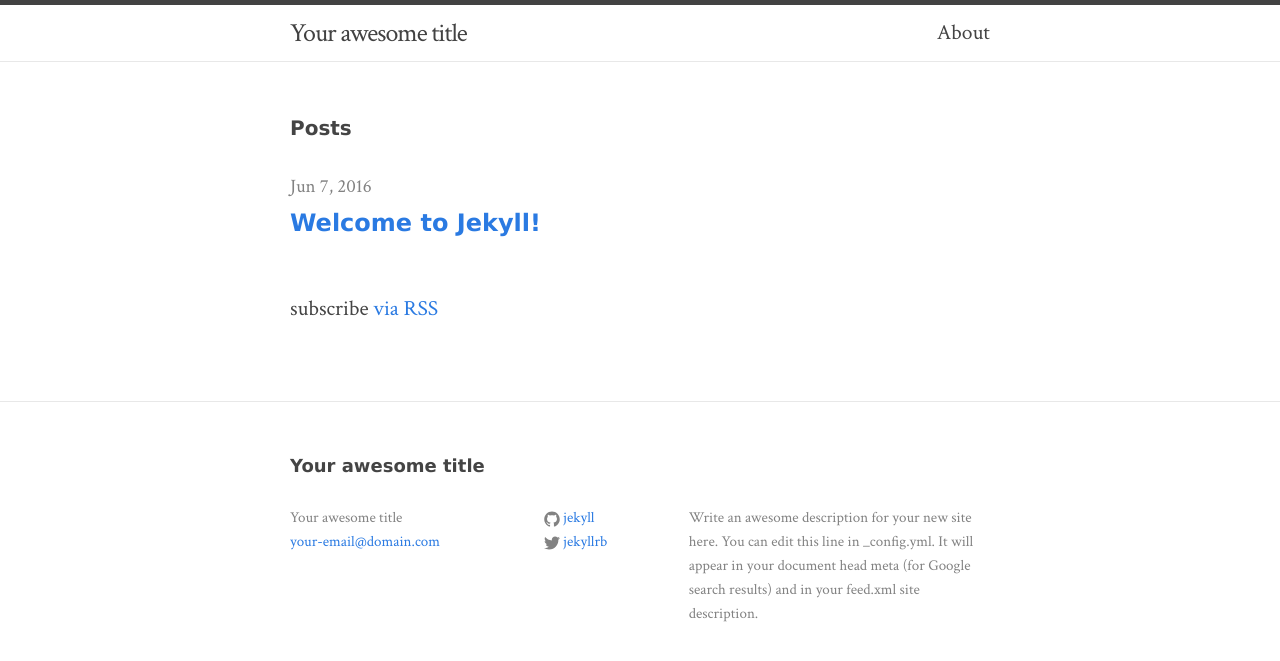
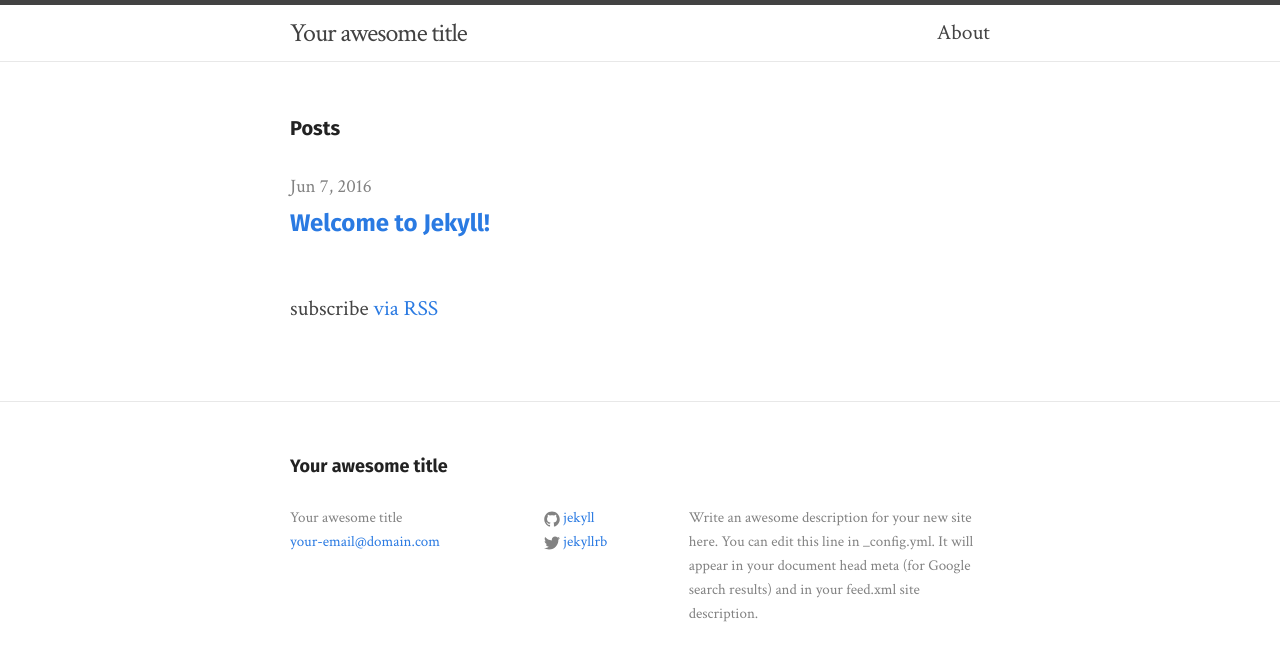
Before and after one commit to drawingjourney/drawingjourney.github.io, a Jekyll site: the page built from index.html, in a window 1280 px wide. Shown: the top 661 px of the page. Built offline with Jekyll 4.4.1, drawn with Linux system fonts in a browser that asks for light colours.

Commit message:
Fix headings

```diff
--- a/_includes/head.html
+++ b/_includes/head.html
@@ -7,6 +7,6 @@
     <meta name="description" content="{{ site.description }}">
 
     <link rel="stylesheet" href="{{ "/css/main.css" | prepend: site.baseurl }}">
-    <link href='https://fonts.googleapis.com/css?family=Crimson+Text:400,400italic,700' rel='stylesheet' type='text/css'>
+    <link href='https://fonts.googleapis.com/css?family=Crimson+Text:400,400i,700|Fira+Sans:700' rel='stylesheet' type='text/css'>
     <link rel="canonical" href="{{ page.url | replace:'index.html','' | prepend: site.baseurl | prepend: site.url }}">
 </head>
--- a/_sass/_base.scss
+++ b/_sass/_base.scss
@@ -81,7 +81,8 @@
  * Headings
  */
 h1, h2, h3, h4, h5, h6 {
-    font-family: Geneva, Arial;
+    font-family: 'Fira Sans', sans-serif;
+    color: rgb(34, 34, 34);
     font-weight: 700;
 }
 
--- a/_sass/_layout.scss
+++ b/_sass/_layout.scss
@@ -198,7 +198,7 @@
 }
 
 .post-title {
-    font-size: 42px;
+    font-size: 45px;
     letter-spacing: -1px;
     line-height: 1;
 
@@ -211,7 +211,7 @@
     margin-bottom: $spacing-unit;
 
     h2 {
-        font-size: 32px;
+        font-size: 42px;
 
         @include media-query($on-laptop) {
             font-size: 28px;
```
